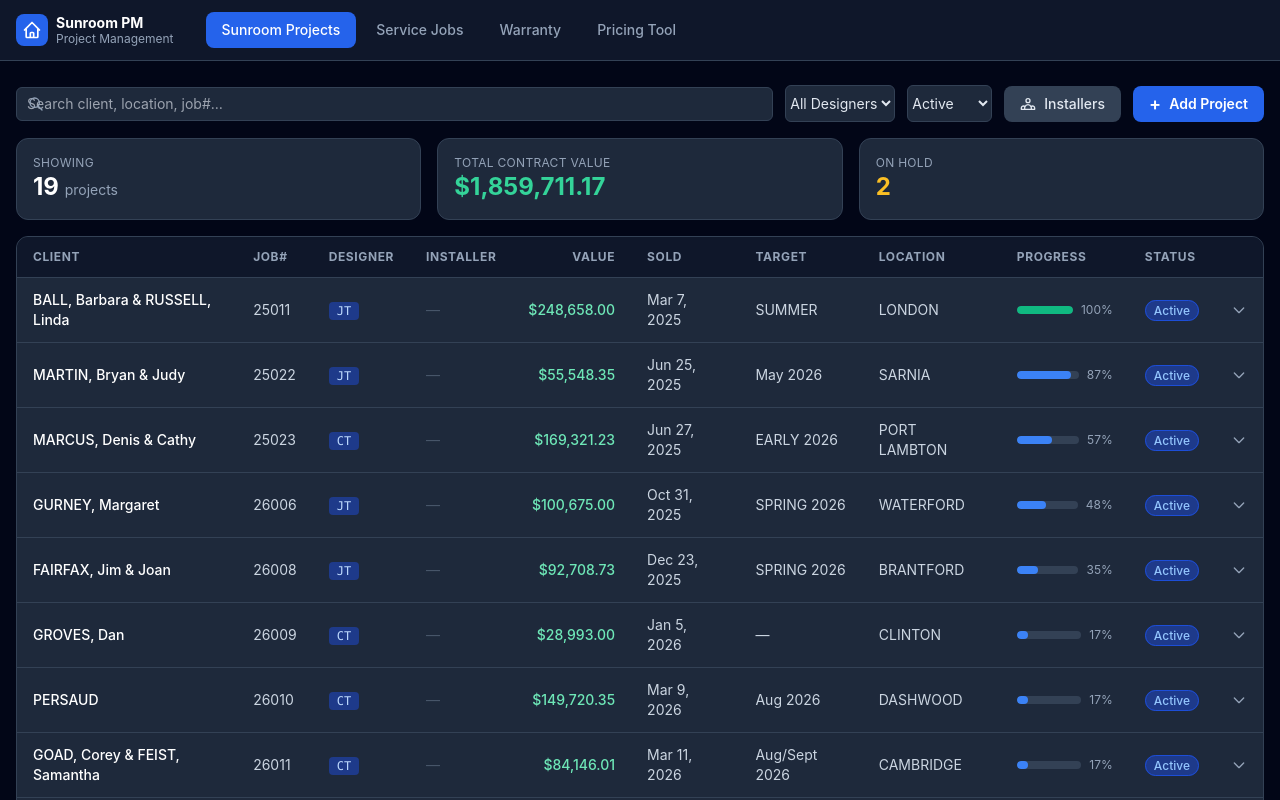
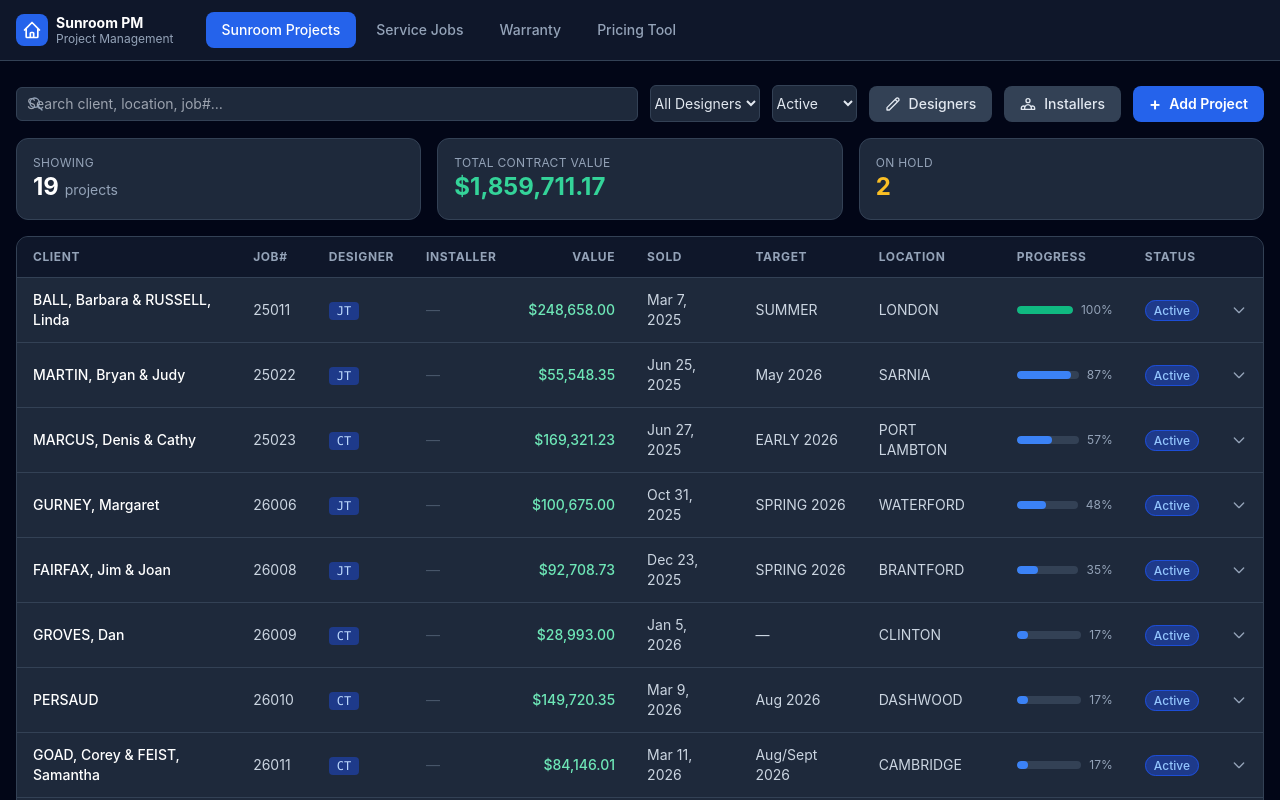
Before and after one commit to Ratchet28/Project-Management-App-, a React (Create React App) app: page / in a window 1280 px wide. Shown: the top 800 px of the page. Built offline with nearby package versions, Linux system fonts and the light colour scheme.

Commit message:
Add designer management — add/remove designers from within the app
https://claude.ai/code/session_01UD6bwFGJUwvaZEWRVppLSL

```diff
--- a/src/App.js
+++ b/src/App.js
@@ -143,7 +143,7 @@ function FieldInput({ label, value, onChange, type = 'text', options, textarea,
 
 // ─── Project Form ────────────────────────────────────────────────────────────
 
-function InstallerManagerModal({ installers, onSave, onClose }) {
+function InstallerManagerModal({ title = 'Manage Installers', installers, onSave, onClose }) {
   const [list, setList] = useState([...installers]);
   const [newName, setNewName] = useState('');
 
@@ -159,7 +159,7 @@ function InstallerManagerModal({ installers, onSave, onClose }) {
   }
 
   return (
-    <Modal title="Manage Installers" onClose={onClose}>
+    <Modal title={title} onClose={onClose}>
       <div className="flex flex-col gap-4">
         <div className="flex gap-2">
           <input
@@ -200,7 +200,7 @@ function InstallerManagerModal({ installers, onSave, onClose }) {
   );
 }
 
-function ProjectForm({ initial, installers, onSave, onCancel }) {
+function ProjectForm({ initial, designers, installers, onSave, onCancel }) {
   const emptyChecklist = () => {
     const c = {};
     ALL_PROJECT_CHECKLIST_FIELDS.forEach(f => { c[f] = '0'; });
@@ -241,7 +241,7 @@ function ProjectForm({ initial, installers, onSave, onCancel }) {
       <div className="grid grid-cols-2 gap-4">
         <FieldInput label="Client Name" value={form.client} onChange={set('client')} required />
         <FieldInput label="Job Number" value={form.jobNumber} onChange={set('jobNumber')} />
-        <FieldInput label="Designer" value={form.designer} onChange={set('designer')} options={DESIGNERS} />
+        <FieldInput label="Designer" value={form.designer} onChange={set('designer')} options={designers} />
         <FieldInput label="Installer" value={form.installer} onChange={set('installer')} options={installers} />
         <FieldInput label="Contract Value ($)" value={form.contractValue} onChange={set('contractValue')} type="number" />
         <FieldInput label="Sold Date" value={form.soldDate} onChange={set('soldDate')} type="date" />
@@ -267,6 +267,7 @@ function ProjectForm({ initial, installers, onSave, onCancel }) {
 function ProjectsTab() {
   const [projects, setProjects] = useLocalStorage('spm_projects', initialProjects);
   const [installers, setInstallers] = useLocalStorage('spm_installers', INSTALLERS);
+  const [designers, setDesigners] = useLocalStorage('spm_designers', DESIGNERS);
   const [search, setSearch] = useState('');
   const [filterDesigner, setFilterDesigner] = useState('');
   const [filterStatus, setFilterStatus] = useState('Active');
@@ -317,13 +318,20 @@ function ProjectsTab() {
         </div>
         <select value={filterDesigner} onChange={e => setFilterDesigner(e.target.value)} className="text-sm py-2">
           <option value="">All Designers</option>
-          {DESIGNERS.map(d => <option key={d} value={d}>{d}</option>)}
+          {designers.map(d => <option key={d} value={d}>{d}</option>)}
         </select>
         <select value={filterStatus} onChange={e => setFilterStatus(e.target.value)} className="text-sm py-2">
           <option value="">All Status</option>
           <option value="Active">Active</option>
           <option value="Hold">Hold</option>
         </select>
+        <button
+          onClick={() => setModalMode('designers')}
+          className="px-4 py-2 bg-slate-700 hover:bg-slate-600 text-slate-200 rounded-lg text-sm font-medium transition-colors flex items-center gap-2"
+        >
+          <svg className="w-4 h-4" fill="none" stroke="currentColor" viewBox="0 0 24 24"><path strokeLinecap="round" strokeLinejoin="round" strokeWidth={2} d="M15.232 5.232l3.536 3.536m-2.036-5.036a2.5 2.5 0 113.536 3.536L6.5 21.036H3v-3.572L16.732 3.732z" /></svg>
+          Designers
+        </button>
         <button
           onClick={() => setModalMode('installers')}
           className="px-4 py-2 bg-slate-700 hover:bg-slate-600 text-slate-200 rounded-lg text-sm font-medium transition-colors flex items-center gap-2"
@@ -433,6 +441,15 @@ function ProjectsTab() {
       </div>
 
       {/* Add/Edit Modal */}
+      {modalMode === 'designers' && (
+        <InstallerManagerModal
+          title="Manage Designers"
+          installers={designers}
+          onSave={setDesigners}
+          onClose={() => setModalMode(null)}
+        />
+      )}
+
       {modalMode === 'installers' && (
         <InstallerManagerModal
           installers={installers}
@@ -449,6 +466,7 @@ function ProjectsTab() {
         >
           <ProjectForm
             initial={editTarget}
+            designers={designers}
             installers={installers}
             onSave={saveProject}
             onCancel={() => { setModalMode(null); setEditTarget(null); }}
```
